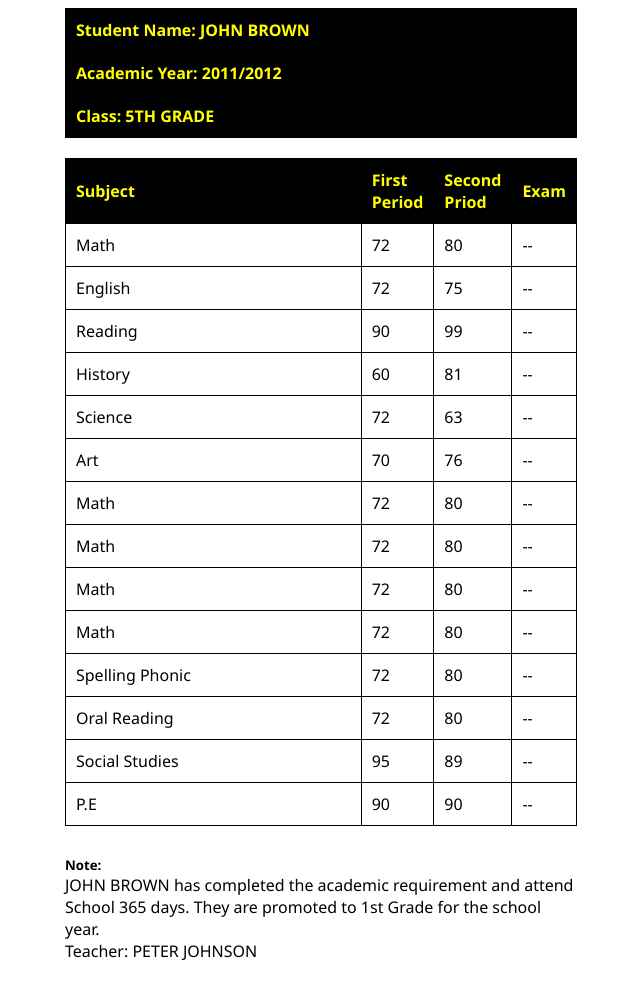
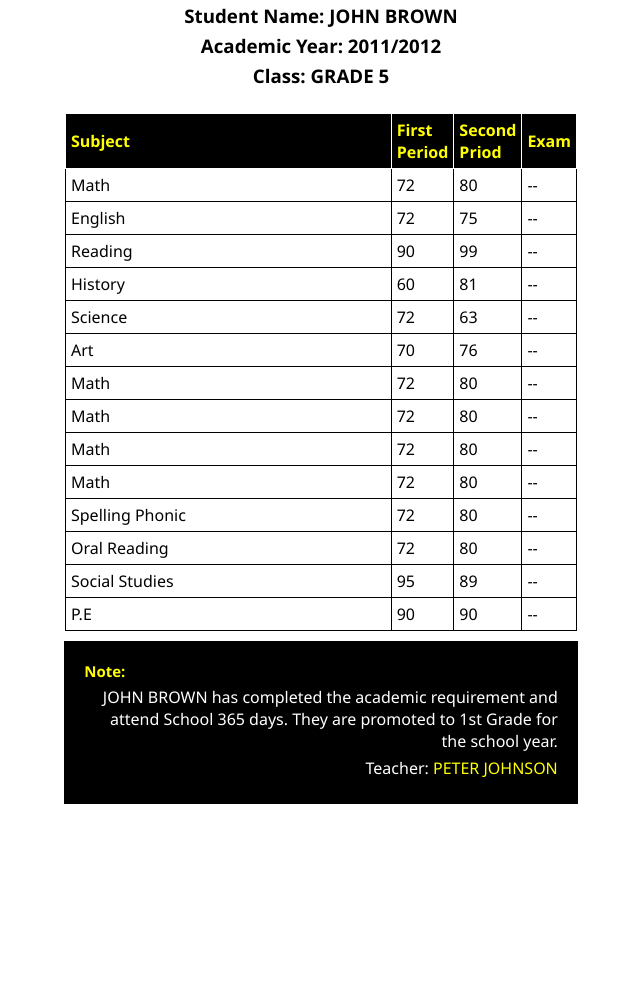
Before and after one commit to Kwagei/week-two-assignment-boakaidorborkamara, a plain HTML site: page My Grade Sheet/gradesheet.html in a window 1280 px wide. Shown: the part 80-1062 px from the top of the page, without its empty margins (319-959 px from the left). After the commit the page ends 884 px from the top, so only its background shows below. Drawn offline with Linux system fonts and the light colour scheme.

Commit message:
Grade sheet updated from recent feedback recieved, and with README.md file added

```diff
--- a/My Grade Sheet/gradesheet.html
+++ b/My Grade Sheet/gradesheet.html
@@ -13,19 +13,9 @@
 
         <h1>Report Card</h1>
 
-        <table>
-            <thead>
-                <tr>
-                    <th>Student Name: JOHN BROWN</th>
-                </tr>
-                <tr>
-                    <th>Academic Year: 2011/2012</th>
-                </tr>
-                <tr>
-                    <th>Class: 5TH GRADE</th>
-                </tr>
-            </thead>
-        </table>
+        <h3>Student Name: JOHN BROWN</h3>
+        <h3>Academic Year: 2011/2012</h3>
+        <h3>Class: GRADE 5</h3>
 
     </header>
 
@@ -254,7 +244,7 @@
         <p>JOHN BROWN has completed the academic requirement and attend School 365 days.
             They are promoted to 1st Grade for the school year.
         </p>
-        <p>Teacher: PETER JOHNSON</p>
+        <p>Teacher: <span>PETER JOHNSON</span> </p>
        </footer>
 
 
--- a/My Grade Sheet/style.css
+++ b/My Grade Sheet/style.css
@@ -7,18 +7,24 @@
 body{
     font-family: 'Segoe UI', Tahoma, Geneva, Verdana, sans-serif;
 }
+
 header{
     width: 40%;
     margin: 0px auto;
     padding: 10px;
+    text-align: center;
 
 }
 
 header h1{
-    margin-bottom: 10px;
+    margin-bottom: 5px;
     text-align: center;
     text-transform: uppercase;
     font-size: 50px;
+}
+
+header h3{
+    margin-bottom: 5px;
 }
 
 main{
@@ -40,7 +46,7 @@ td:hover{
 table, td, th{
     border: 1px solid black;
     border-collapse: collapse;
-    padding: 10px;
+    padding: 5px;
     width: 100%;
     text-align: left;
 }
@@ -48,11 +54,29 @@ table, td, th{
 th{
     background-color: black;
     color: yellow;
+    border-color: white;
 }
 
 footer{
-    width: 40%;
+    width: 37%;
     margin: 0px auto;
-    padding-top: 20px;
+    padding: 20px;
     padding-bottom: 20px;
+    background-color: black;
+    color: white;
 }
+
+footer h5{
+    color: yellow;
+    font-size: 15px;
+    margin-bottom: 5px;
+}
+
+footer p{
+    margin-bottom: 5px;
+    text-align: right;
+}
+
+footer span{
+    color: yellow;
+}
```
Also changed, not shown: 1 other file.
